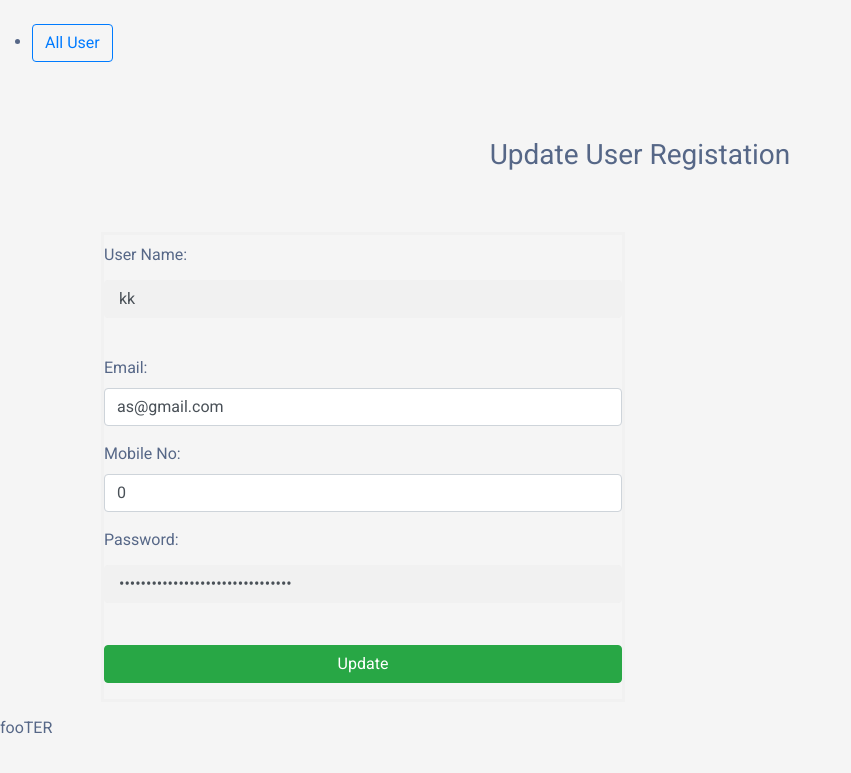
After one commit to Asrafuzzaman01/online_admission, a PHP site: page /admin/edite.php?id=2 in a window 1280 px wide. The commit adds this page. Shown: the top 773 px of the page, without its empty margins (0-851 px from the left). Run offline with PHP 8.4, Linux system fonts and the light colour scheme; data comes from the database, SQL or seed files in the repository; both versions use the stored data as it was before the commit.

Commit message:
code change

```diff
--- /dev/null
+++ b/admin/edite.php
@@ -0,0 +1,114 @@
+<?php
+include('includes/header.php');
+
+
+
+?>
+<?php
+
+            $id=$_REQUEST['id'];
+
+
+if (isset($_POST['submit'])) {
+    $users_name = $_POST['users_name'];
+
+    $users_email = $_POST['users_email'];
+    $users_phone = $_POST['users_phone'];
+    $users_password = $_POST['users_password'];
+
+   // $md5password = md5($users_password);
+
+
+		$sql="update user_registration set users_name='$users_name',users_email='$users_email', users_phone='$users_phone', users_password='$password', where  user_id='$id'";
+
+		if($conn->query($sql)==true){
+			echo "update successfully";
+            header('location:index.php');
+		}
+	   else {
+		echo "Sorry, there was an error update registration.";
+	  }
+
+
+}
+
+	  $selectquery = "SELECT user_registration.* FROM user_registration WHERE user_id=$id";
+
+
+	 $result  = $conn->query($selectquery);
+	// $row = $result->fetch_assoc();
+	 //if ($result->num_rows > 0) {
+
+	 $row = $result->fetch_assoc();
+
+
+
+
+
+?>
+
+
+
+
+
+<div class="container-fluid ">
+    <div class="container" style="margin-top:20px">
+        <h3 class="text-center">Update User Registation</h3>
+    </div>
+    <div class="container" style="margin-top:20px">
+        <!-- <div class="row">-->
+
+
+
+        <div class="col-md-6">
+            <!-- <div class="container-fluid bg-light">-->
+            <form action="" method="POST">
+                <div class="mt-2 pb-2">
+                    <label for="username">User Name:</label>
+                    <input type="text" class="form-control" name="users_name" value="<?php    echo $row['users_name']; ?>">
+
+                </div>
+
+                <div class="mt-2 pb-2">
+                    <label for="email">Email:</label>
+
+                    <input type="email"  class="form-control" name="users_email"  value="<?php    echo $row['users_email']; ?>">
+
+
+                </div>
+                <div class="mt-2 pb-2">
+                    <label for="phone">Mobile No:</label>
+
+                    <input type="number"  class="form-control" name="users_phone"  value="<?php    echo $row['users_phone']; ?>">
+
+
+                </div>
+
+
+                <div class="mt-2 pb-2">
+                    <label for="phone">Password:</label>
+
+                    <input type="password"  class="form-control" name="users_password"  value="<?php    echo $row['users_password']; ?>">
+
+
+                </div>
+
+                <div class="mt-1 pb-2">
+                    <button name="submit" class="btn btn-success" value="submit">Update</button>
+                </div>
+
+        </div>
+    </div>
+    <!--<div class="col-sm-4">
+
+                //.......
+        </div>-->
+    <!--< /div>-->
+</div>
+</div>
+
+
+
+<?php
+ include("includes/footer.php");
+ ?>
--- a/admin/includes/connection.php
+++ b/admin/includes/connection.php
@@ -1,5 +1,6 @@
 <?php
 session_start();
+
 $servername = "localhost";
 $username = "root";
 $password = "";
--- a/admin/includes/footer.php
+++ b/admin/includes/footer.php
@@ -1,6 +1,6 @@
 <div>
 
-    <h2>fooTER</h2>
+    <h6>fooTER</h6>
 </div>
 </body>
 
--- a/admin/includes/header.php
+++ b/admin/includes/header.php
@@ -23,18 +23,15 @@
     <link rel="stylesheet" type="text/css" href="css/style.css">
     <link rel="stylesheet" type="text/css" href="css/login.css">
 
+    <?php include("includes/connection.php");?>
+
 </head>
 
 <body>
 
-    <?php
 
-    include('includes/connection.php');
-    ?>
 
-    <?php
 
-    ?>
 
 
 
--- a/admin/index.php
+++ b/admin/index.php
@@ -1,8 +1,7 @@
 <?php
 include("includes/header.php");
-include("includes/connection.php");
 ?>
-<h1>User data</h1>
+<h1>Admin page</h1>
 
 
 
--- a/index.php
+++ b/index.php
@@ -1,7 +1,5 @@
 <?php
 include("includes/header.php");
-include("includes/connection.php");
-
 
 ?>
 
--- a/login.php
+++ b/login.php
@@ -1,7 +1,7 @@
 <?php
 
 include("includes/header.php");
-include("includes/connection.php");
+
 
 ?>
 
```
Also changed, not shown: admin/all_register_user.php (+5 -5 lines), admin/delete.php (+4 -4 lines), includes/header.php (+4 -24 lines), siuadmission.sql (deleted, +0 -75 lines), user_registration.php (+6 -5 lines), includes/index.php (deleted).
